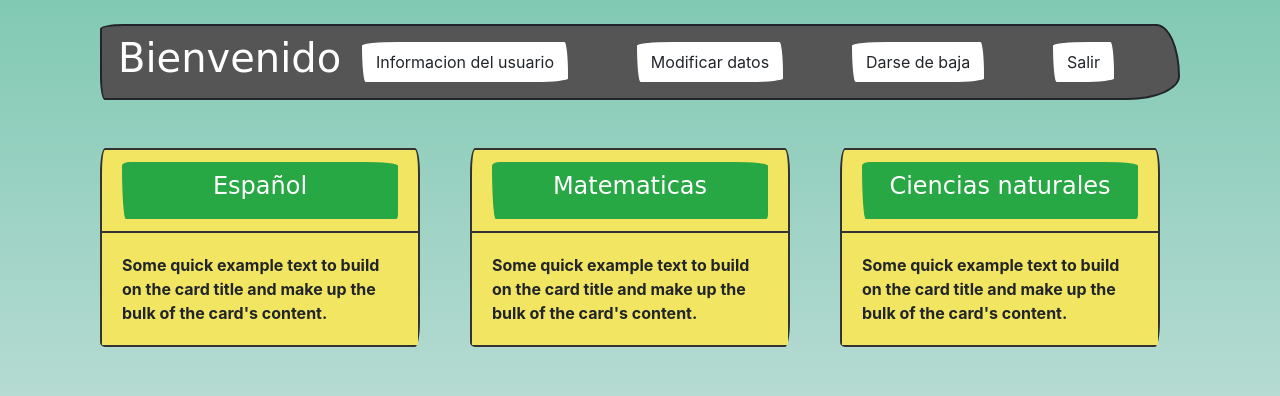
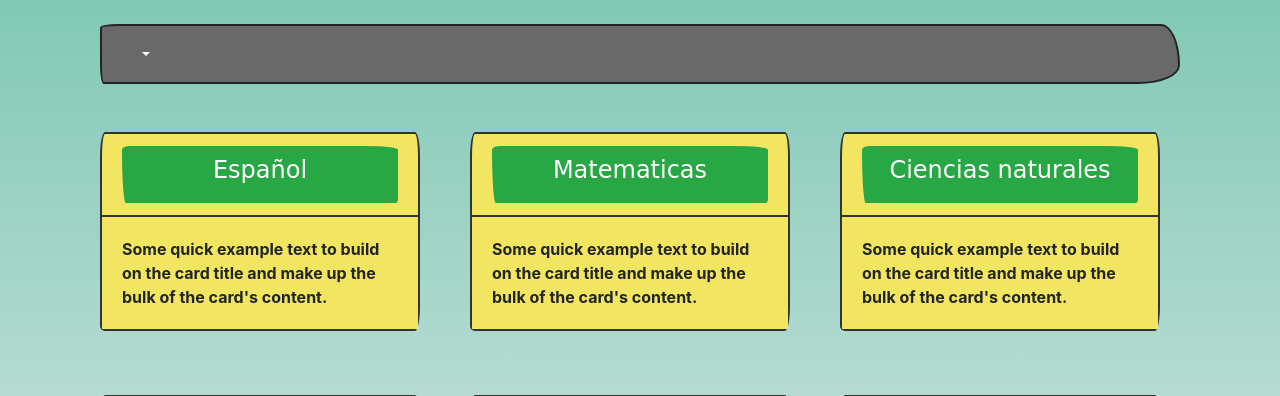
Before and after one commit to Carlosgthub/integrador2, a Django app: template proyecto/aplicacion/templates/menu.html in a window 1280 px wide. Shown: the top 396 px of the page. Run offline with Django 3.2, Linux system fonts and the light colour scheme; the template is opened without the code that fills it, so the values that code supplies are empty; a user stored in the database is signed in; some libraries are stand-ins or nearby versions; some web fonts are replaced.

Commit message:
Se modifico la barra del menu

```diff
--- a/proyecto/aplicacion/templates/EditarUsuario.html
+++ b/proyecto/aplicacion/templates/EditarUsuario.html
@@ -9,7 +9,7 @@
             {{ form.as_p }}
 
             <button type="submit" class="btn btn-success btn-block">Editar</button>
-            <a class="btn btn-primary btn-block mt-4" href="{% url 'index' %}">Regresarse</a>
+            <a class="btn btn-primary btn-block mt-4" href="{% url 'InformacionUsuario' user.id %}">Regresarse</a>
         </form>
     </div>
     <div class="col-md-3"></div>
--- a/proyecto/aplicacion/templates/informacionUsuario.html
+++ b/proyecto/aplicacion/templates/informacionUsuario.html
@@ -18,5 +18,7 @@
 
     <a class="btn btn-secondary" href="{% url 'menu' %}">Regresar</a>
 
+    <a class="btn btn-info" href="{% url 'EditarUsuario' user.id %}">Editar perfil</a>
+    <a class="btn btn-danger" href="{% url 'EliminarUsuario' user.id %}">Darse de baja</a>
 
 {% endblock contenido %}
--- a/proyecto/aplicacion/templates/menu.html
+++ b/proyecto/aplicacion/templates/menu.html
@@ -4,12 +4,26 @@
 
 <div class="container">
 
-    <nav class="navbar navbar-expand navbar-dark bg-dark">
-      <h1 class="text-light">Bienvenido {{user.get_full_name}}</h1>
-      <a class="btn btn-light ml-auto mr-5" href="{% url 'InformacionUsuario' user.id %}">Informacion del usuario</a>
-      <a class="btn btn-light ml-auto mr-5" href="{% url 'EditarUsuario' user.id %}">Modificar datos</a>
-      <a class="btn btn-light ml-auto mr-5" href="{% url 'EliminarUsuario' user.id %}">Darse de baja</a>
-      <a class="btn btn-light ml-auto mr-5" href="{% url 'logout' %}">Salir</a>
+    <!-- <nav class="navbar navbar-expand-sm navbar-dark" style="background-color: rgb(40, 167, 69);"> -->
+    <nav class="navbar navbar-expand-sm navbar-dark" style="background-color: dimgray;">
+        <a class="navbar-brand" href="#">{{user.get_full_name}}</a>
+        <button class="navbar-toggler d-lg-none" type="button" data-toggle="collapse" data-target="#collapsibleNavId" aria-controls="collapsibleNavId"
+            aria-expanded="false" aria-label="Toggle navigation"></button>
+        <div class="collapse navbar-collapse" id="collapsibleNavId">
+            <ul class="navbar-nav mr-auto mt-2 mt-lg-0">
+                <li class="nav-item dropdown">
+                    <a class="nav-link dropdown-toggle" href="#" id="dropdownId" data-toggle="dropdown" aria-haspopup="true" aria-expanded="false"></a>
+                    <div class="dropdown-menu" aria-labelledby="dropdownId">
+                        <a class="dropdown-item" href="{% url 'InformacionUsuario' user.id %}">Ver perfil</a>
+                        <a class="dropdown-item" href="{% url 'logout' %}">Salir</a>
+                    </div>
+                </li>
+            <!-- </ul>
+            <form class="form-inline my-2 my-lg-0">
+                <input class="form-control mr-sm-2" type="text" placeholder="Search">
+                <button class="btn btn-outline-success my-2 my-sm-0" type="submit">Search</button>
+            </form> -->
+        </div>
     </nav>
 
     <div class="row mt-5">
```
Also changed, not shown: proyecto/db.sqlite3.
